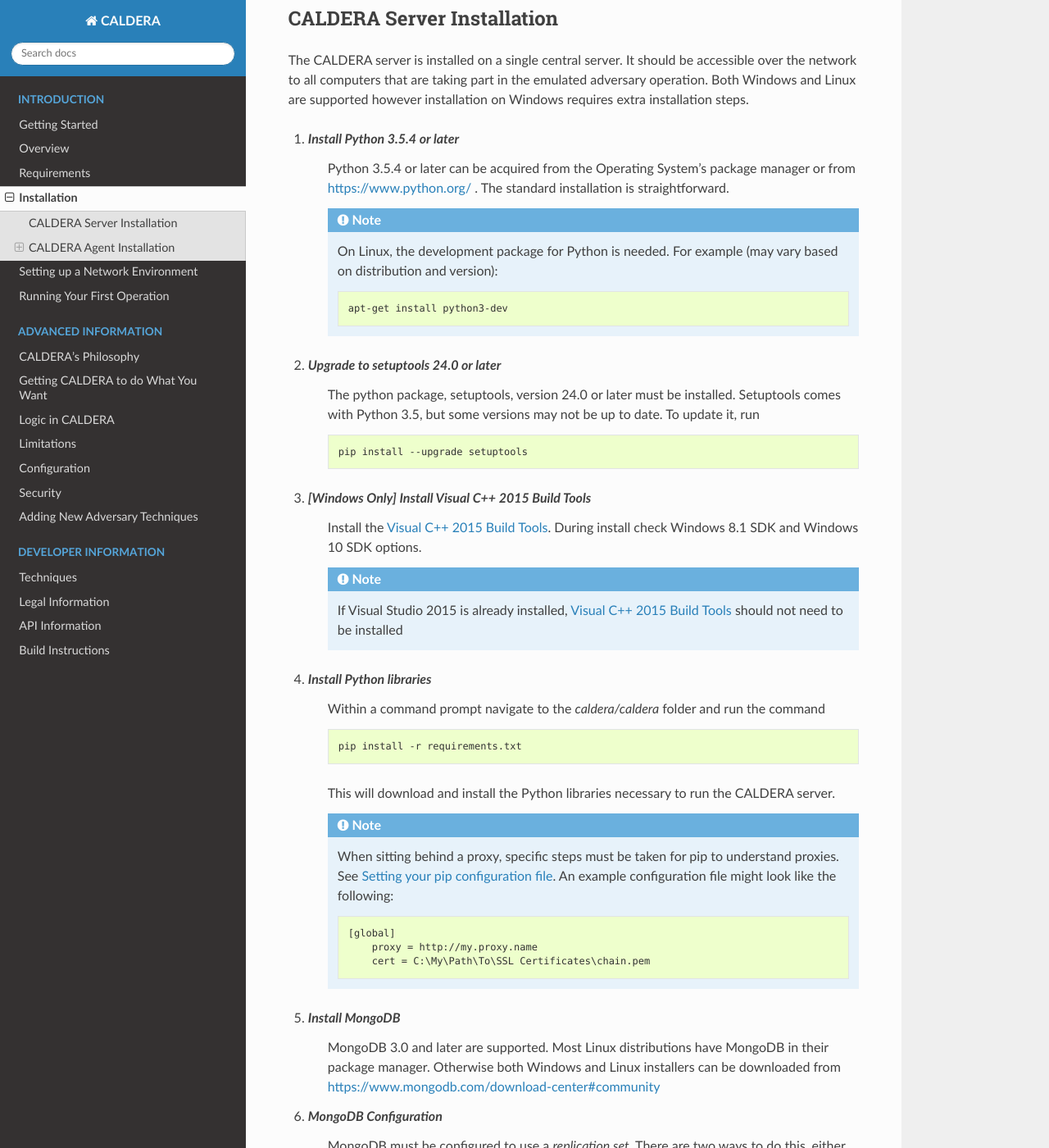
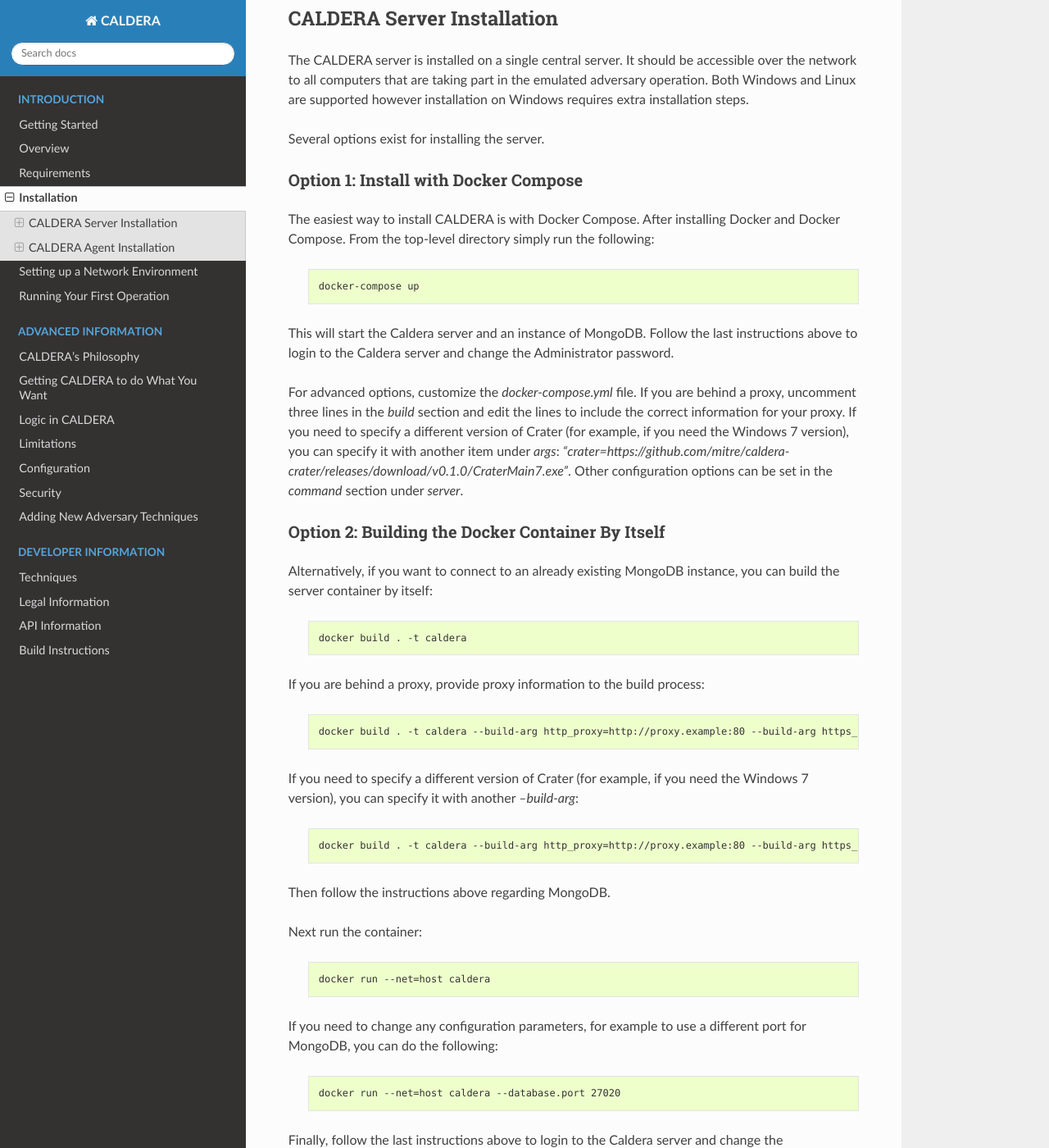
Before and after one commit to mitre/caldera, a Sphinx documentation site: the page built from docs/installation.rst, in a window 1280 px wide and 1400 px high, scrolled down 559 px. Shown: the whole window at 82% size. Built offline with Sphinx 7.4.7 and the Read the Docs theme 2.0.0, drawn with Linux system fonts in a browser that asks for light colours; some of the changed text lies outside the part shown.

Commit message:
Docker compose and MongoDB 4.0 support

```diff
--- a/docs/installation.rst
+++ b/docs/installation.rst
@@ -21,6 +21,63 @@
 The CALDERA server is installed on a single central server. It should be accessible over the network to all computers
 that are taking part in the emulated adversary operation. Both Windows and Linux are supported however installation on
 Windows requires extra installation steps.
+
+Several options exist for installing the server.
+
+Option 1: Install with Docker Compose
+-------------------------------------
+
+The easiest way to install CALDERA is with Docker Compose. After installing Docker and Docker Compose. From the top-level directory simply run the following:
+
+    .. code-block:: console
+
+        docker-compose up
+
+This will start the Caldera server and an instance of MongoDB. Follow the last instructions above to login to the Caldera server and change the Administrator password.
+
+For advanced options, customize the `docker-compose.yml` file. If you are behind a proxy, uncomment three lines in the `build` section and edit the lines to include the correct information for your proxy. If you need to specify a different version of Crater (for example, if you need the Windows 7 version), you can specify it with another item under `args`: `"crater=https://github.com/mitre/caldera-crater/releases/download/v0.1.0/CraterMain7.exe"`. Other configuration options can be set in the `command` section under `server`.
+
+Option 2: Building the Docker Container By Itself
+-------------------------------------------------
+
+Alternatively, if you want to connect to an already existing MongoDB instance, you can build the server container by itself:
+
+    .. code-block:: console
+
+        docker build . -t caldera
+
+If you are behind a proxy, provide proxy information to the build process:
+
+    .. code-block:: console
+
+        docker build . -t caldera --build-arg http_proxy=http://proxy.example:80 --build-arg https_proxy=http://proxy.example:80
+
+If you need to specify a different version of Crater (for example, if you need the Windows 7 version), you can specify it with another `--build-arg`:
+
+    .. code-block:: console
+
+        docker build . -t caldera --build-arg http_proxy=http://proxy.example:80 --build-arg https_proxy=http://proxy.example:80 --build-arg crater=https://github.com/mitre/caldera-crater/releases/download/v0.1.0/CraterMain7.exe
+
+Then follow the instructions above regarding MongoDB.
+
+Next run the container:
+
+    .. code-block:: console
+
+        docker run --net=host caldera
+
+If you need to change any configuration parameters, for example to use a different port for MongoDB, you can do the following:
+
+    .. code-block:: console
+
+        docker run --net=host caldera --database.port 27020
+
+Finally, follow the last instructions above to login to the Caldera server and change the Administrator password.
+
+Option 3: Installing Without Docker
+-----------------------------------
+
+If you would like to install without docker, please follow the below instructions.
 
 #. *Install Python 3.5.4 or later*
     Python 3.5.4 or later can be acquired from the Operating System's package manager or from https://www.python.org/ .
```
Also changed, not shown: docker-compose.yaml (added, +28 -0 lines), 7 other files.
